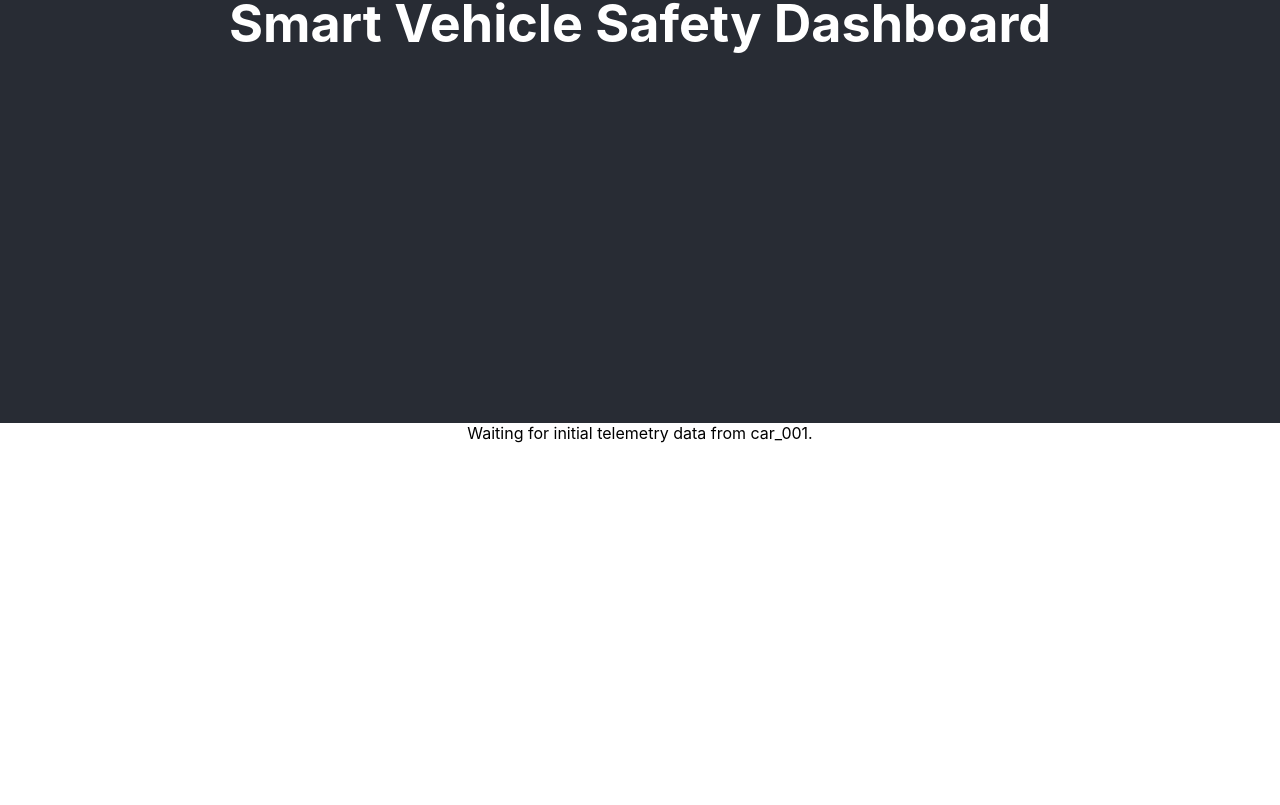
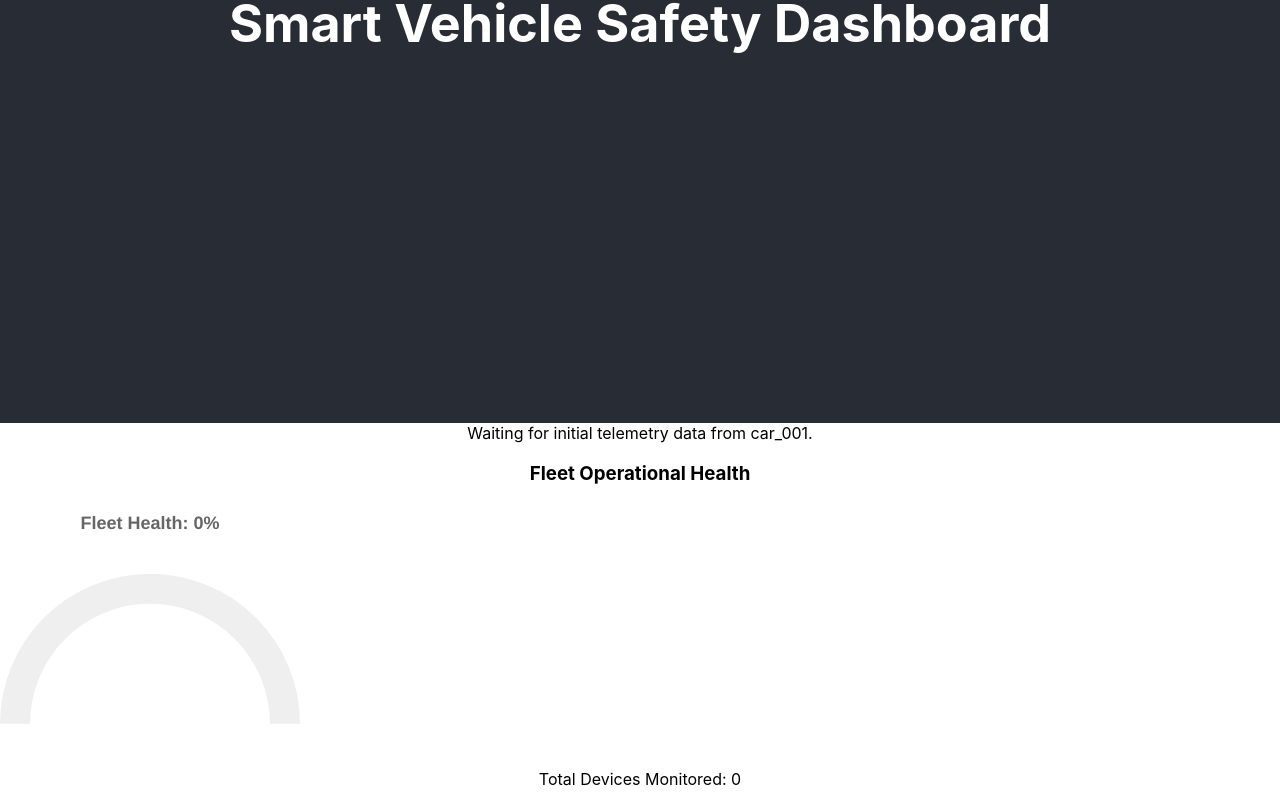
Before and after one commit to Beck-Develops/smart-cabin-safety-system, a React (Create React App) app: page / in a window 1280 px wide. Shown: the part 377-1182 px from the top of the page. Before the commit the page ends 820 px from the top, so only its background shows below. Built offline with nearby package versions, Linux system fonts and the light colour scheme; no server answers; the database is empty.

Commit message:
Implemented descriptive analytic method gauge chart.

```diff
--- a/src/App.js
+++ b/src/App.js
@@ -1,5 +1,6 @@
 import React from 'react';
 import RealtimeDataStreamer from './components/RealtimeDataStreamer';
+import DashboardCharts from './components/DashboardCharts';
 import './App.css';
 
 function App() {
@@ -10,6 +11,7 @@ function App() {
       </header>
       <main>
         <RealtimeDataStreamer />
+        <DashboardCharts deviceId="car_001" />
       </main>
     </div>
   );
--- /dev/null
+++ b/src/components/DashboardCharts.js
@@ -0,0 +1,99 @@
+// src/components/DashboardCharts.js
+import React, { useEffect, useState, useMemo } from 'react';
+import { Doughnut } from 'react-chartjs-2';
+import { Chart as ChartJS, ArcElement, Tooltip, Legend, Title } from 'chart.js';
+import { ref, onValue } from 'firebase/database';
+import database from '../firebaseConfig';
+
+// Register necessary Chart.js elements
+ChartJS.register(ArcElement, Tooltip, Legend, Title);
+
+const DashboardCharts = ({ deviceId }) => {
+    const [healthScore, setHealthScore] = useState(0);
+    const [totalDevices, setTotalDevices] = useState(0);
+
+    useEffect(() => {
+        const devicesRef = ref(database, 'Devices');
+
+        const unsubscribe = onValue(devicesRef, (snapshot) => {
+            if (snapshot.exists()) {
+                const devices = snapshot.val();
+                let reportingDevices = 0;
+                let totalCount = 0;
+                const oneMinuteAgo = Date.now() - 60000;
+
+                Object.keys(devices).forEach((key) => {
+                    totalCount++;
+                    const lastTimestamp = devices[key].timestamp;
+                    if (lastTimestamp && lastTimestamp > oneMinuteAgo) {
+                        reportingDevices++;
+                    }
+                });
+
+                setTotalDevices(totalCount);
+                if (totalCount > 0) {
+                    const score = Math.round((reportingDevices / totalCount) * 100);
+                    setHealthScore(score);
+                }
+            }
+        });
+
+        return () => unsubscribe();
+    }, []);
+
+    // Memoize chart data to prevent flicker
+    const gaugeData = useMemo(() => ({
+        labels: ['Reporting', 'Not Reporting'],
+        datasets: [
+            {
+                data: [healthScore, 100 - healthScore],
+                backgroundColor: ['#4CAF50', '#efefef'], // green & gray
+                borderWidth: 0,
+                hoverOffset: 0,
+            },
+        ],
+    }), [healthScore]);
+
+    // Animated gauge options
+    const gaugeOptions = {
+        circumference: 180,  // half-circle
+        rotation: -90,       // starts at bottom
+        cutout: '80%',
+        animation: {
+            duration: 1000,  // smooth 1s transition
+            easing: 'easeOutQuart'
+        },
+        plugins: {
+            legend: {
+                display: false,
+            },
+            title: {
+                display: true,
+                text: `Fleet Health: ${healthScore}%`,
+                padding: { top: 10, bottom: 10 },
+                font: { size: 18 }
+            },
+            tooltip: {
+                callbacks: {
+                    label: (context) => `${context.label}: ${context.parsed}%`,
+                },
+            },
+        },
+        responsive: true,
+        maintainAspectRatio: false,
+    };
+
+    return (
+        <div className="dashboard-charts">
+            <h3>Fleet Operational Health</h3>
+            <div style={{ height: '250px', width: '300px' }}>
+                <Doughnut data={gaugeData} options={gaugeOptions} />
+            </div>
+            <div className="chart-placeholder">
+                <p>Total Devices Monitored: {totalDevices}</p>
+            </div>
+        </div>
+    );
+};
+
+export default DashboardCharts;
--- a/src/firebaseConfig.js
+++ b/src/firebaseConfig.js
@@ -1,6 +1,6 @@
 // Import the functions you need from the SDKs you need
 import { initializeApp } from "firebase/app";
-import { getAnalytics } from "firebase/analytics";
+//import { getAnalytics } from "firebase/analytics";
 import { getDatabase } from "firebase/database";
 // TODO: Add SDKs for Firebase products that you want to use
 // https://firebase.google.com/docs/web/setup#available-libraries
@@ -21,6 +21,6 @@ const firebaseConfig = {
 // Initialize Firebase
 const app = initializeApp(firebaseConfig);
 const database = getDatabase(app);
-const analytics = getAnalytics(app);
+//const analytics = getAnalytics(app);
 
 export default database;
```
